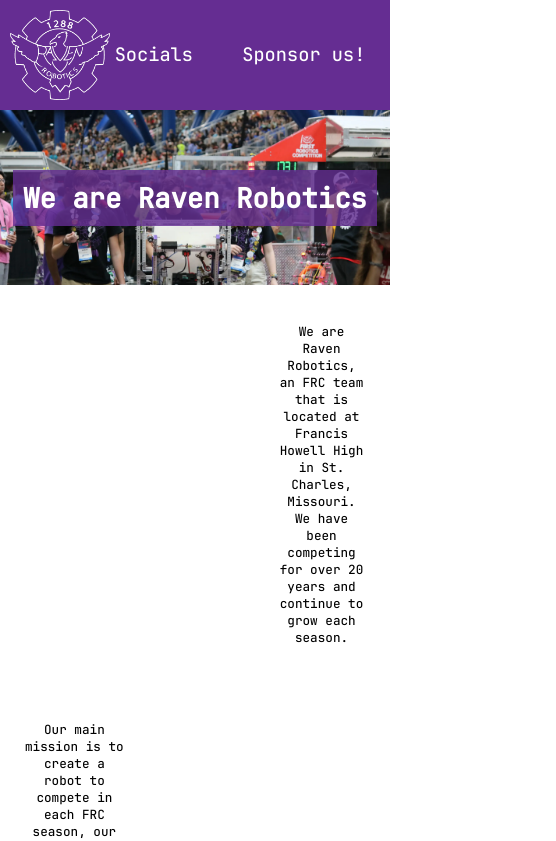
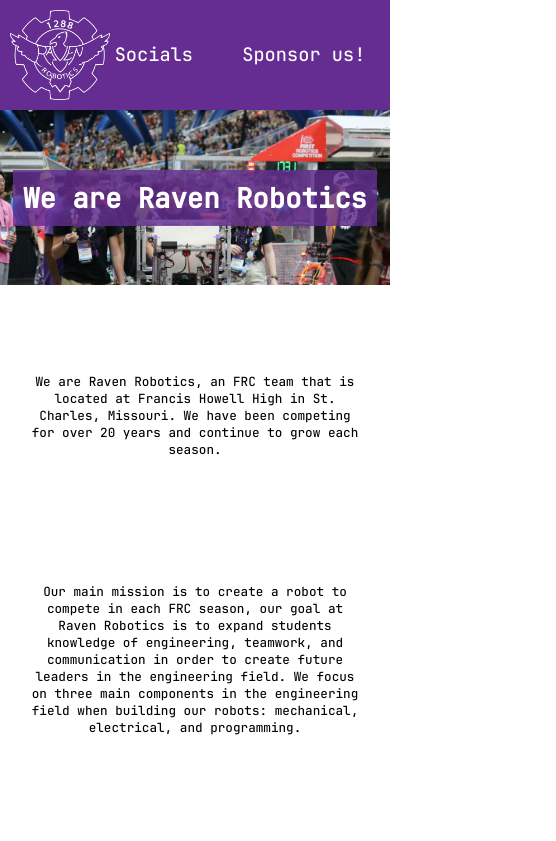
Before and after one commit to R-venRobotics1288/raven-website_-MIRROR-, a SvelteKit app: page / in a window 390 px wide. Shown: the top 841 px of the page, 556 px wide, since content can reach past the window. Built offline with nearby package versions, Linux system fonts and the light colour scheme.

Commit message:
rework css to remove some redundancy, and add changes to make the website adjust layout for mobile

```diff
--- a/src/routes/+page.svelte
+++ b/src/routes/+page.svelte
@@ -12,20 +12,20 @@
     </div>
     <div class="enclosure">
         <div class="box">
-            <div class="image_left"><enhanced:img src='$lib/assets/IMG_3829.jpg' alt='tmp logo' class="images"/></div>
-            <div class="text_right"><p class="blurb">
+            <div class="image"><enhanced:img src='$lib/assets/IMG_3829.jpg' alt='tmp logo' class="images"/></div>
+            <div class="textbox"><p class="blurb">
                 We are Raven Robotics, an FRC team that is located at Francis Howell High in St. Charles, Missouri. We have been competing for over 20 years and continue to grow each season.
             </p></div>
         </div>
-        <div class="box">
-            <div class="text_left"><p class="blurb">
+        <div class="box-rev">
+            <div class="textbox"><p class="blurb">
                 Our main mission is to create a robot to compete in each FRC season, our goal at Raven Robotics is to expand students knowledge of engineering, teamwork, and communication in order to create future leaders in the engineering field. We focus on three main components in the engineering field when building our robots: mechanical, electrical, and programming.
             </p></div>
-            <div class="image_right"><enhanced:img src='$lib/assets/IMG_3582.jpg' alt='tmp logo' class="images"/></div>
+            <div class="image"><enhanced:img src='$lib/assets/IMG_3582.jpg' alt='tmp logo' class="images"/></div>
         </div>
         <div class="box">
-            <div class="image_left"><enhanced:img src='$lib/assets/IMG_3542.jpg' alt='tmp logo' class="images"/></div>
-            <div class="text_right"><p class="blurb">
+            <div class="image"><enhanced:img src='$lib/assets/IMG_3542.jpg' alt='tmp logo' class="images"/></div>
+            <div class="textbox"><p class="blurb">
                 Raven Robotics has had many successes throughout our 20 years of operating. We have won 16 awards, and competed at FRC World Championship 5 times. In the 2024 FRC season, our team got 1st place at the St. Louis regionals event and got 13th in our division at the 2024 FRC World Championship.
             </p></div>
         </div>
@@ -43,6 +43,14 @@
         width: 100%;
         flex-grow: 0;
         flex-direction: row;
+        flex-wrap: wrap;
+    }
+    .box-rev {
+        display: flex;
+        width: 100%;
+        flex-grow: 0;
+        flex-direction: row;
+        flex-wrap: wrap-reverse;
     }
     .images {
         height: auto;
@@ -51,39 +59,24 @@
         resize: both;
         display: block;
     }
-    .image_left {
-        width: 70%;
+    .image {
         display: flex;
-        float: left;
-        object-fit: none;
         padding: 25px;
+        flex-shrink: 2;
+        width: 0px;
+        flex-grow: 2;
+        min-width: 60vmax;
     }
-    .image_right {
-        width: 70%;
-        display: flex;
-        float: right;
-        object-fit: none;
-        padding: 25px;
-    }
-    .text_left {
+    .textbox {
         margin: 0%;
-        width: 30%;
         justify-content: center;
         align-items: center;
-        float: left;
         display: flex;
+        padding: 25px;
+        width: 0px;
         flex-grow: 1;
-        padding: 25px;
-    }
-    .text_right {
-        margin: 0%;
-        width: 30%;
-        justify-content: center;
-        align-items: center;
-        float: right;
-        display: flex;
-        flex-grow: 1;
-        padding: 25px;
+        flex-shrink: 1;
+        min-width: 30vmax;
     }
     .blurb {
         font-size: 1.5vmax;
```
Also changed, not shown: src/routes/tmp/+page.svelte (deleted, +0 -9 lines).
